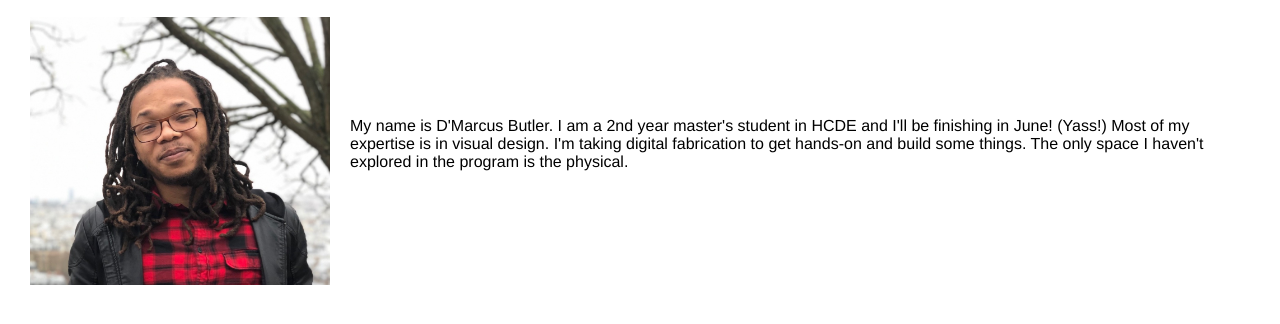
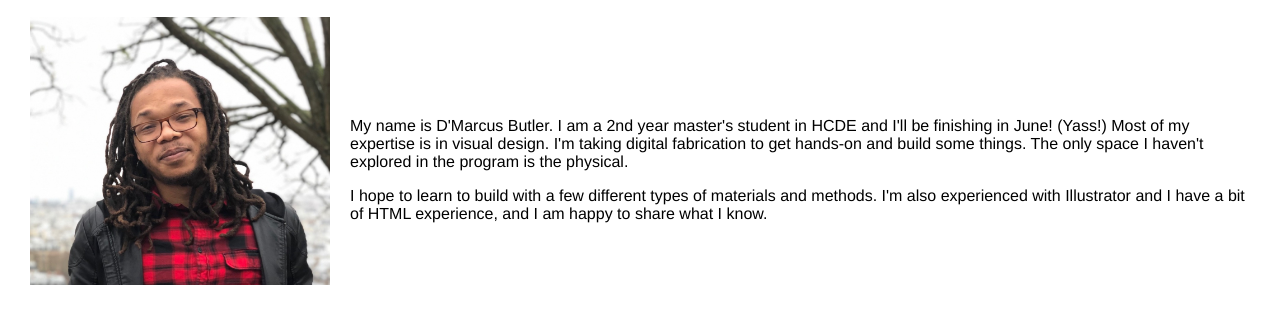
Before and after one commit to dmbutler09/dmbutler09.github.io, a plain HTML site: page assignment1.html in a window 1280 px wide. Shown: the part 118-442 px from the top of the page. Drawn offline with Linux system fonts and the light colour scheme.

Commit message:
second paragraph to body text

```diff
--- a/assignment1.html
+++ b/assignment1.html
@@ -22,6 +22,11 @@
              to get hands-on and build some things. The only space I haven't explored
              in the program is the physical.
           </p>
+          <p>
+            I hope to learn to build with a few different types of materials and
+            methods. I'm also experienced with Illustrator and I have a bit of HTML
+            experience, and I am happy to share what I know.
+          </p>
         </div>
 
     </body>
```
